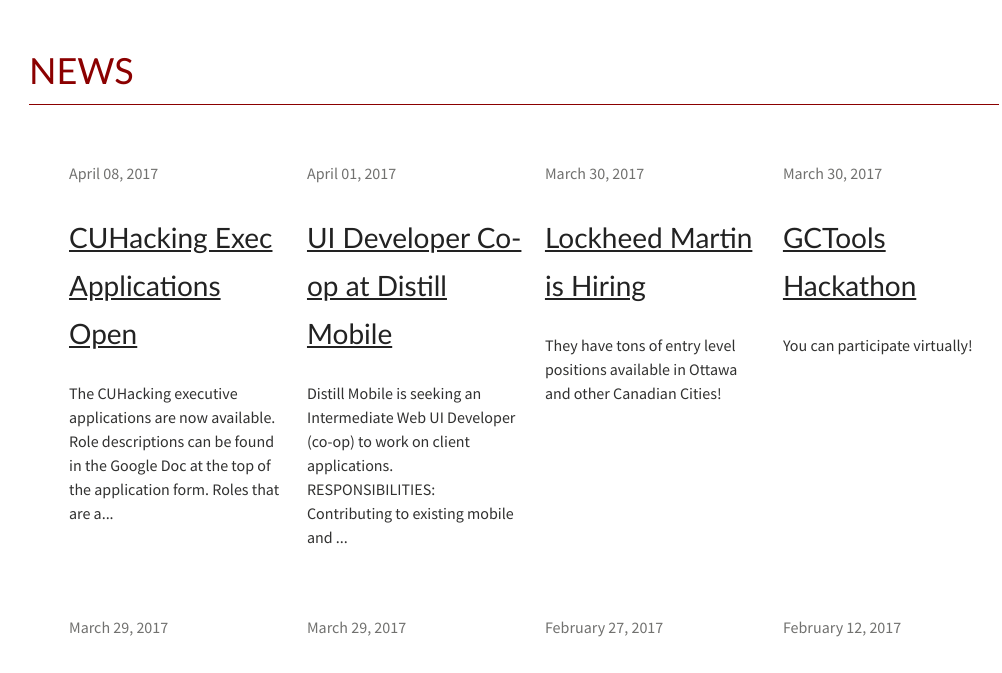
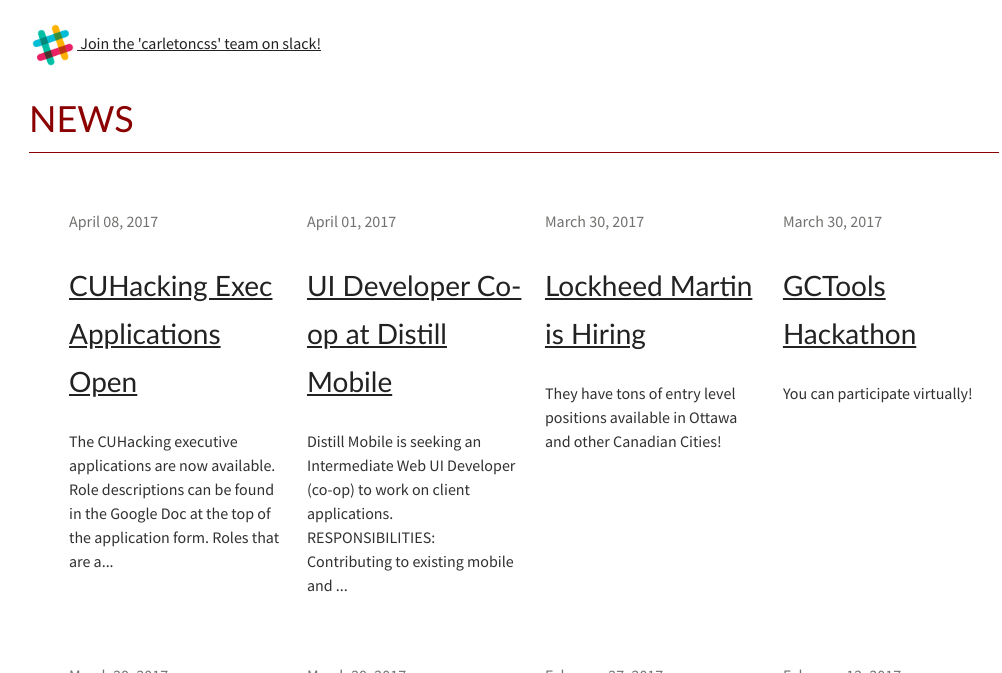
Before and after one commit to CarletonComputerScienceSociety/carletoncomputersciencesociety.github.io, a Jekyll site: the page built from index.md, in a window 1280 px wide and 900 px high, scrolled down 532 px, cut to the strip 227-900 px from the top of the window. Shown: the whole strip, without its empty margins (101-1103 px from the left). Built offline with Jekyll 4.4.1, drawn with Linux system fonts in a browser that asks for light colours; some of the changed text lies outside the part shown.

Commit message:
Create index.md

```diff
--- a/index.md
+++ b/index.md
@@ -6,7 +6,12 @@
 pimage: ./images/cusec.jpg
 subjectstyle: null
 ---
+
 <div class="content-wrap">
+  <a href="https://carletoncss.slack.com/signup" class="flex-center-align" target="_blank">
+    <img src="./images/Slack-528.png" alt="Slack" height="48" width="48">
+    Join the 'carletoncss' team on slack!
+  </a>
 	<div class='feed'>
 		<h1 class='skinny-underline'>News</h1>
 		<div class="tiles">
@@ -22,10 +27,4 @@
 		</ul>
 		</div>
     </div>
-    <div class='side-content' style="text-align:center;">
-        <a href="https://carletoncss.slack.com/signup" target="_blank">
-    		<img src="./images/Slack-528.png" alt="Slack" height="150" width="150">
-        </a>
-        <h4>Join the 'carletoncss' team on slack!</h4>
-    </div>
 </div>
```
